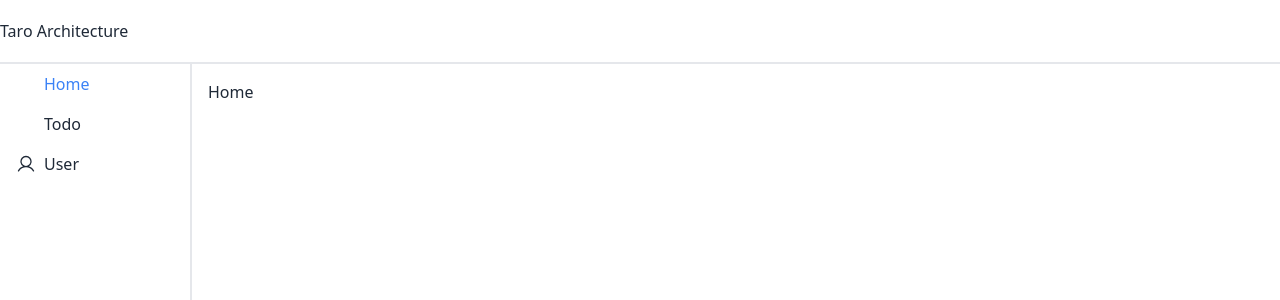
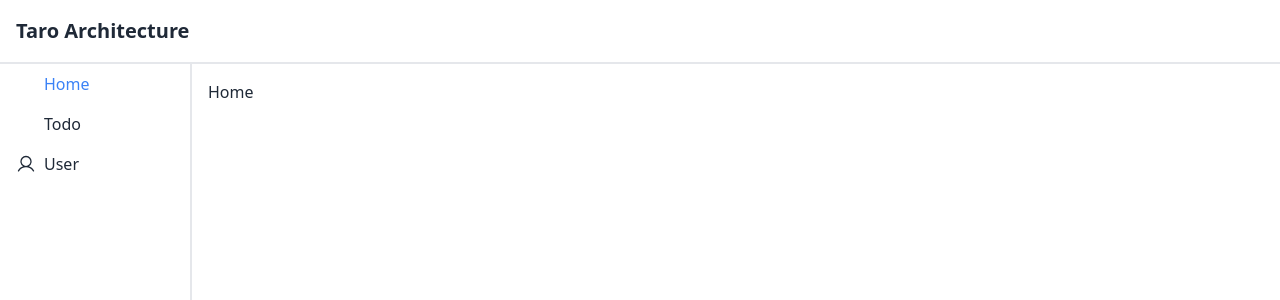
Before and after one commit to taro-28/ore-no-saikyo-architecture, a Next.js app: page / in a window 1280 px wide. Shown: the top 300 px of the page. Built offline with nearby package versions, Linux system fonts and the light colour scheme; some icons are missing.

Commit message:
add style to header

```diff
--- a/src/components/Header.tsx
+++ b/src/components/Header.tsx
@@ -1,5 +1,9 @@
+import clsx from "clsx";
+
 type Props = JSX.IntrinsicElements["header"];
 
-export const Header = (props: Props) => (
-    <header {...props}>Taro Architecture</header>
+export const Header = ({ className, ...props }: Props) => (
+    <header className={clsx("pl-4", className)} {...props}>
+        <span className="text-xl font-bold">Taro Architecture</span>
+    </header>
 );
```
